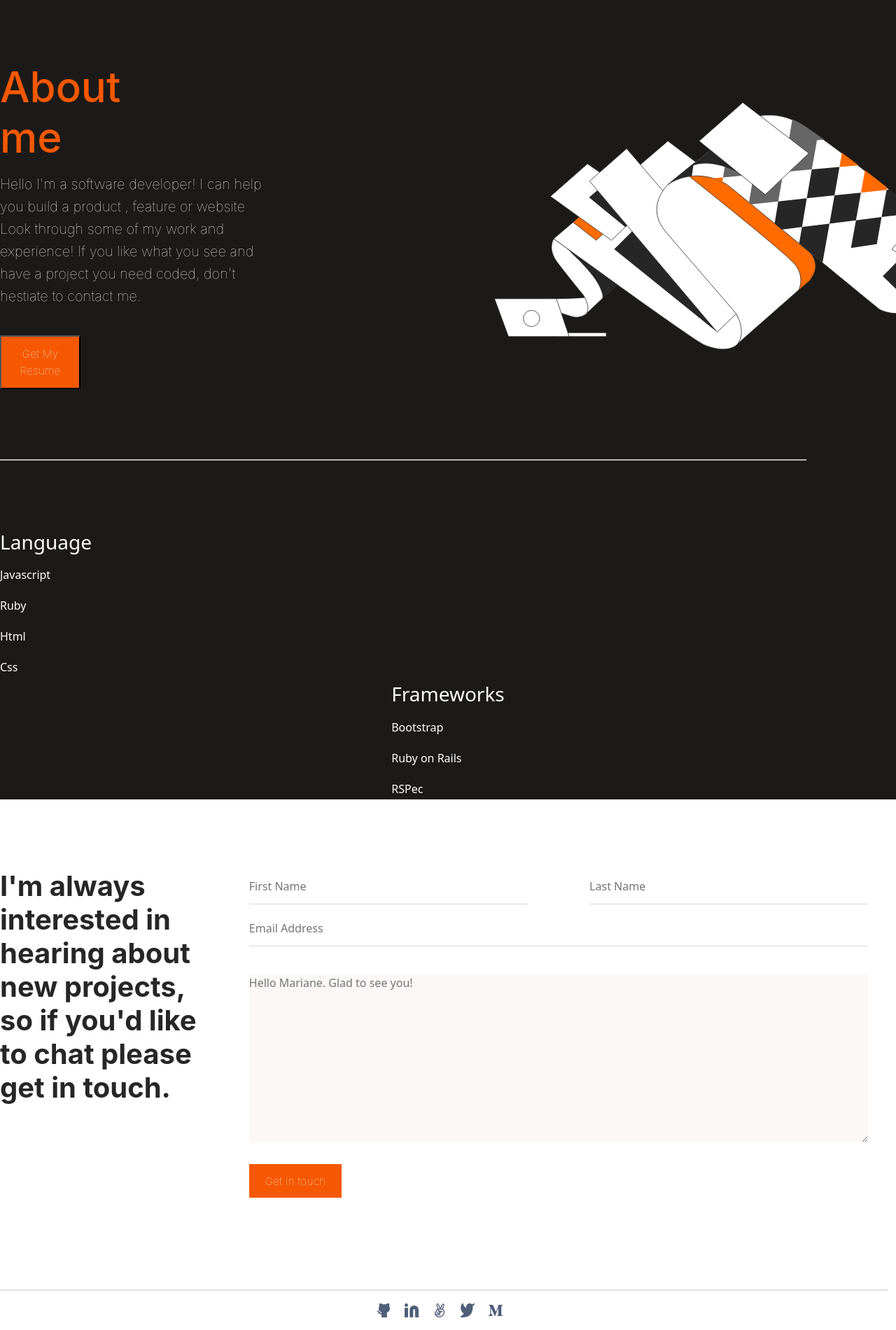
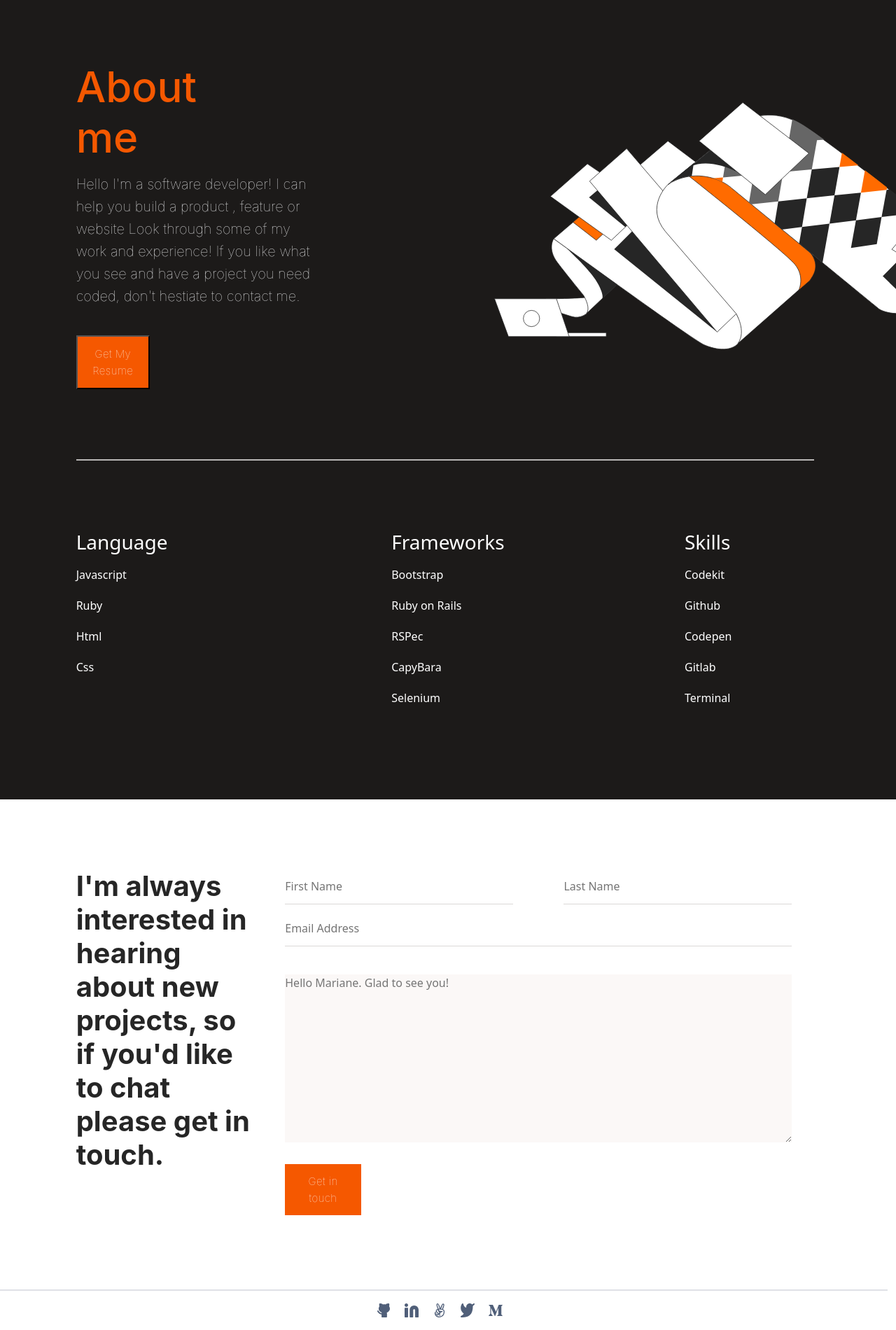
Before and after one commit to armandocomellas1/bootstrap-test, a website: page index.html in a window 1280 px wide. Shown: the part 2701-4601 px from the top of the page at 70% size. Drawn offline with nearby package versions, Linux system fonts and the light colour scheme.

Commit message:
Add breakpoints of all sizes

```diff
--- a/index.html
+++ b/index.html
@@ -41,7 +41,7 @@
     </div>
   </nav>
   <section class="row section_head">
-    <div class="col-md-1 col-lg-1 col-xl-1 col-xxl-1">
+    <div class="col-1 col-sm-1 col-md-1 col-lg-1 col-xl-1 col-xxl-1">
       <div class="images d-flex flex-column justify-content-center">
         <img src="img/Vector.png" alt="GitHub">
         <img src="img/dos.png" alt="LinkedIn">
@@ -50,7 +50,7 @@
         <img src="img/cuatro.png" alt="Medium">
       </div>
     </div>
-    <div class="col-md-11 col-lg-11 col-xl-11 col-xxl-11 svg_img">
+    <div class="col-11 col-md-11 col-md-11 col-lg-11 col-xl-11 col-xxl-11 svg_img">
       <div class="haed_article d-flex flex-column justify-content-center">
         <h1 class="d-flex align-items-center">Hey There. I'm Alex</h1>
         <h2 class="fs-md-1">I'am a Software Developer</h2>
@@ -58,9 +58,9 @@
           don't hestiate to contact me.</p>
       </div>
     </div>
-    <div class="col-md-1 col-lg-1 col-xl-1 col-xxl-1"></div>
+    <div class="col-1 col-sm-1 col-md-1 col-lg-1 col-xl-1 col-xxl-1"></div>
   </section>
-    <section class="row section_work">
+  <section class="row section_work">
       <div class="col-1"></div>
       <div class="col-10">
       <div id="Portfolio">
@@ -220,8 +220,8 @@
 </section>
   <div id="about" class="container-fluid p-0">
     <section class="row section_about">
-      <div class="col-xxl-1"></div>
-      <div class="col-xxl-11 svg_img_snd">
+      <div class="col-1 col-sm-1 col-md-1 col-lg-1 col-xl-1 col-xxl-1"></div>
+      <div class="col-1 col-sm-1 col-md-11 col-lg-11 col-xl-11 col-xxl-11 svg_img_snd">
         <h2 class="about_me d-flex align-items-center">About me</h2>
         <p class="description">Hello I'm a software developer! I can help you build a product , feature or website Look through some of my work and experience! If you like what you see and have a project you need coded, don't hestiate to contact me.</p>
         <button type="submit" class="resume"><span>Get My Resume</span></button>
@@ -229,15 +229,15 @@
       </div>
     </section>
     <section class="row section_tools">
-      <div class="col-xxl-1"></div>
-      <div class="col-xxl-2 d-flex flex-column">
+      <div class="col-1 col-sm-1 col-md-1 col-lg-1 col-xl-1 col-xxl-1"></div>
+      <div class="col-1 col-sm-2 col-md-2 col-lg-2 col-xl-2 col-xxl-2 d-flex flex-column">
         <h3 class="diamond text-white">Language</h3>
         <a class="one" href="">Javascript</a>
         <a href="">Ruby</a>
         <a href="">Html</a>
         <a href="">Css</a>
       </div>
-      <div class="col-xxl-6 d-flex flex-column align-items-center">
+      <div class="col-6 col-sm-6 col-md-6 col-lg-6 col-xl-6 col-xxl-6 d-flex flex-column align-items-center">
         <!-- <h3 class="diamond text-white"></h3> -->
         <div class="d-flex flex-column">
           <h3 class="diamond text-white">Frameworks</h3>
@@ -248,7 +248,7 @@
           <a href="">Selenium</a>
         </div>
       </div>
-      <div class="col-xxl-2 d-flex flex-column align-items-start">
+      <div class="col-2 col-sm-2 col-md-2 col-lg-2 col-xl-2 col-xxl-2 d-flex flex-column align-items-start">
         <div class="d-flex flex-column">
         <h3 class="diamond text-white">Skills</h3>
           <a href="">Codekit</a>
@@ -258,13 +258,13 @@
           <a href="">Terminal</a>
         </div>
       </div>
-      <div class="col-xxl-1"></div>
+      <div class="col-1 col-sm-1 col-md-1 col-lg-1 col-xl-1 col-xxl-1"></div>
     </section>
   </div>
     <div id="contact" class="container-fluid p-0">
       <section class="row section_form">
-        <div class="col-xxl-1"></div>
-        <div class="col-xxl-10 flex_form d-flex">
+        <div class="col-1 col-sm-1 col-md-1 col-lg-1 col-xl-1 col-xxl-1"></div>
+        <div class="col-10 col-sm-10 col-md-10 col-lg-10 col-xl-10 col-xxl-10 flex_form d-flex">
           <h3>
             I'm always interested in hearing about new projects, so if you'd like
             to chat please get in touch.
@@ -281,18 +281,18 @@
             <button type="submit" class="button_submit"><span>Get in touch</span></button>
           </form>
         </div>
-        <div class="col-xxl-1"></div>
+        <div class="col-1 col-sm-1 col-md-1 col-lg-1 col-xl-1 col-xxl-1"></div>
       </section>
     </div>
   <div class="contact container-fluid p-0">
     <footer class="row footer_class">
-      <div class="col-xxl-1"></div>
-      <div class="col-xxl-10 d-flex justify-content-center my-2">
+      <div class="col-1 col-sm-1 col-md-1 col-lg-1 col-xl-1 col-xxl-1"></div>
+      <div class="col-10 col-sm-10 col-md-10 col-lg-10 col-xl-10 col-xxl-10 d-flex justify-content-center my-2">
         <div class="images d-flex">
           <img src="./img/Social_Media.svg" alt="Social Media">
         </div>
       </div>
-      <div class="col-xxl-1"></div>
+      <div class="col-1 col-sm-1 col-md-1 col-lg-1 col-xl-1 col-xxl-1"></div>
     </footer>
   </div>
 <script src="./js/bootstrap.min.js"></script>
```
